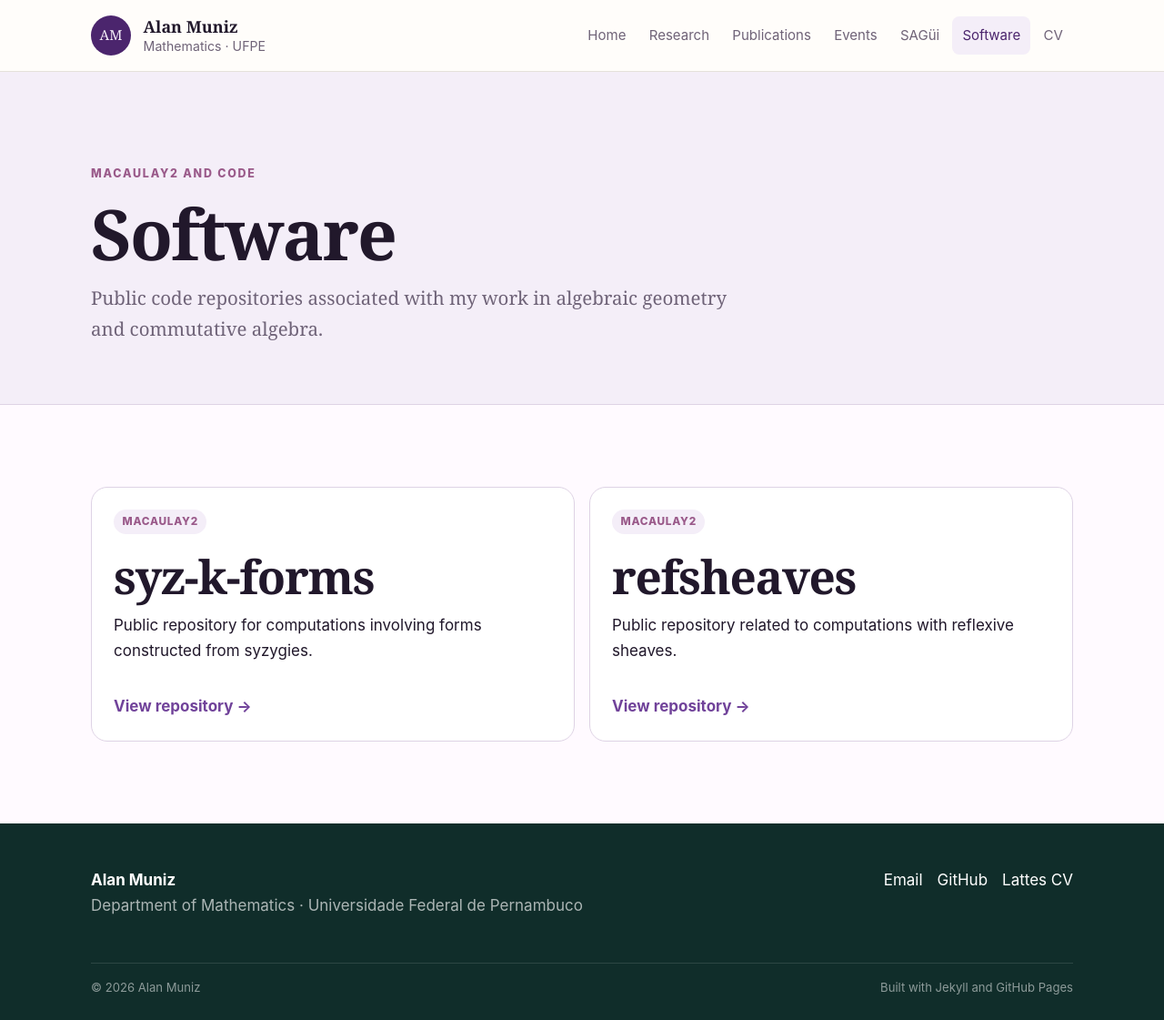
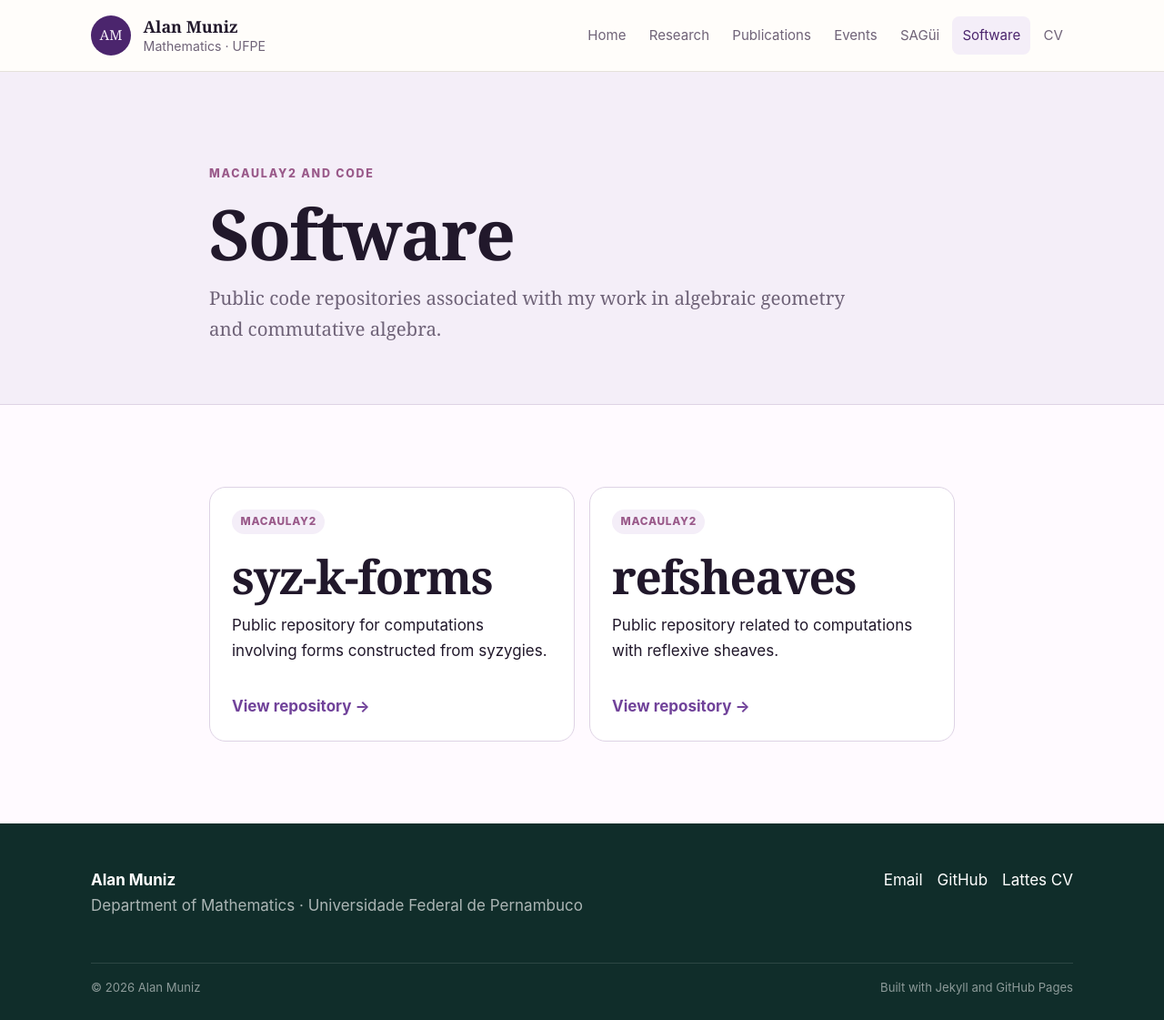
Before and after one commit to alannmuniz/alannmuniz.github.io, a Jekyll site: the page built from software.md, in a window 1280 px wide and 1121 px high. Shown: the whole window at 91% size. Built offline with Jekyll 4.4.1, drawn with Linux system fonts in a browser that asks for light colours.

Commit message:
Update style.css

```diff
--- a/assets/css/style.css
+++ b/assets/css/style.css
@@ -10,7 +10,7 @@
   --shadow: 0 18px 50px rgba(91, 42, 134, 0.12);
   --radius: 18px;
   --shell: 1080px;
-  --narrow: 8200px;
+  --narrow: 820px;
 }
 * { box-sizing: border-box; }
 
```
